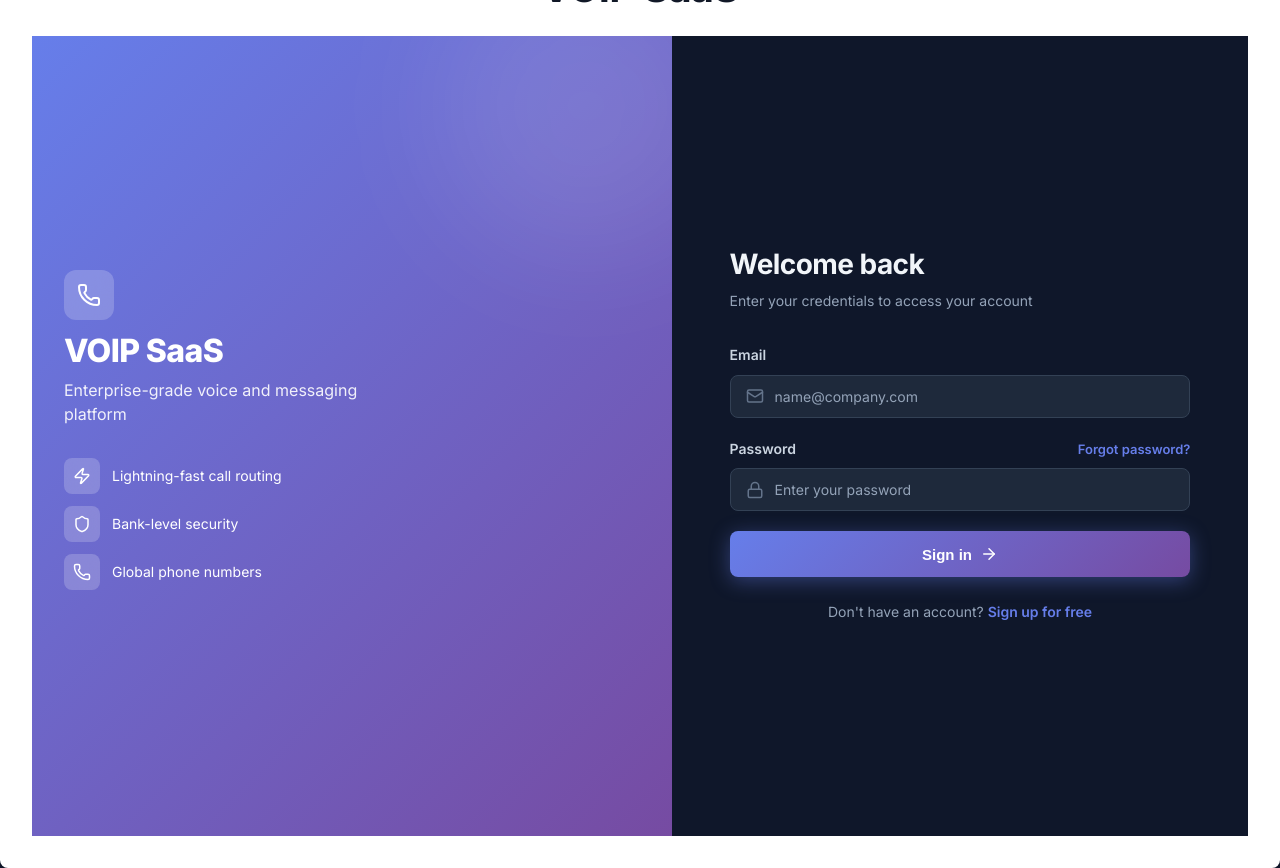
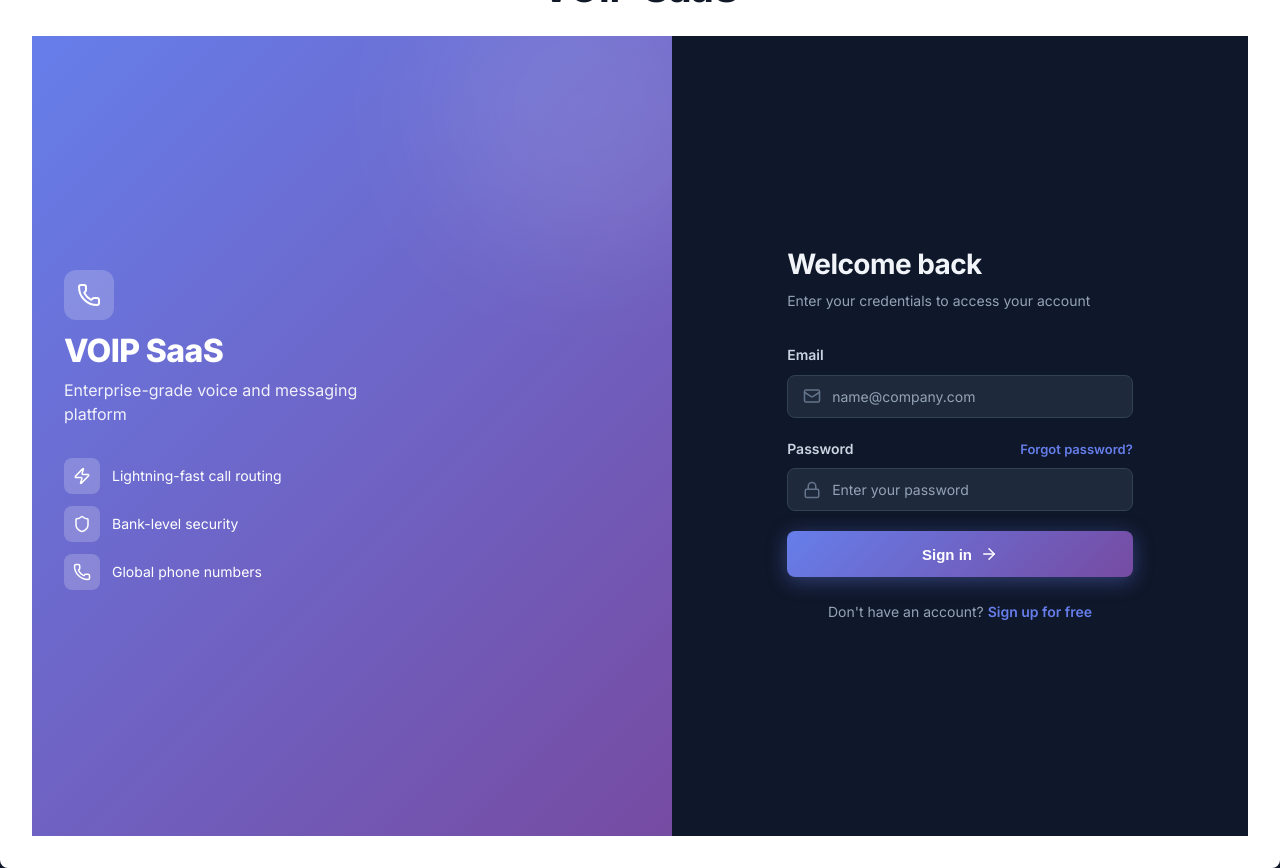
Before and after one commit to shaikhrais/voidapp-frontend, a React app in the folder frontend/: page /login in a window 1280 px wide. Built offline with nearby package versions, Linux system fonts and the light colour scheme; no server answers; the HTML template or start-up script is replaced by a standard one.

Commit message:
feat: Add initial VOIP application setup including complete database schema, Cloudflare Worker configuration, and a React login page.

```diff
--- a/frontend/src/pages/Login.jsx
+++ b/frontend/src/pages/Login.jsx
@@ -132,7 +132,7 @@ const Login = () => {
                 <div style={{
                     width: '100%',
                     maxWidth: '100%',
-                    padding: '10%',
+                    padding: '20%',
                 }}>
                     {/* Header */}
                     <div style={{ marginBottom: '2rem' }}>
```
Also changed, not shown: 2 other files (tests, documents, lock files or other folders).
